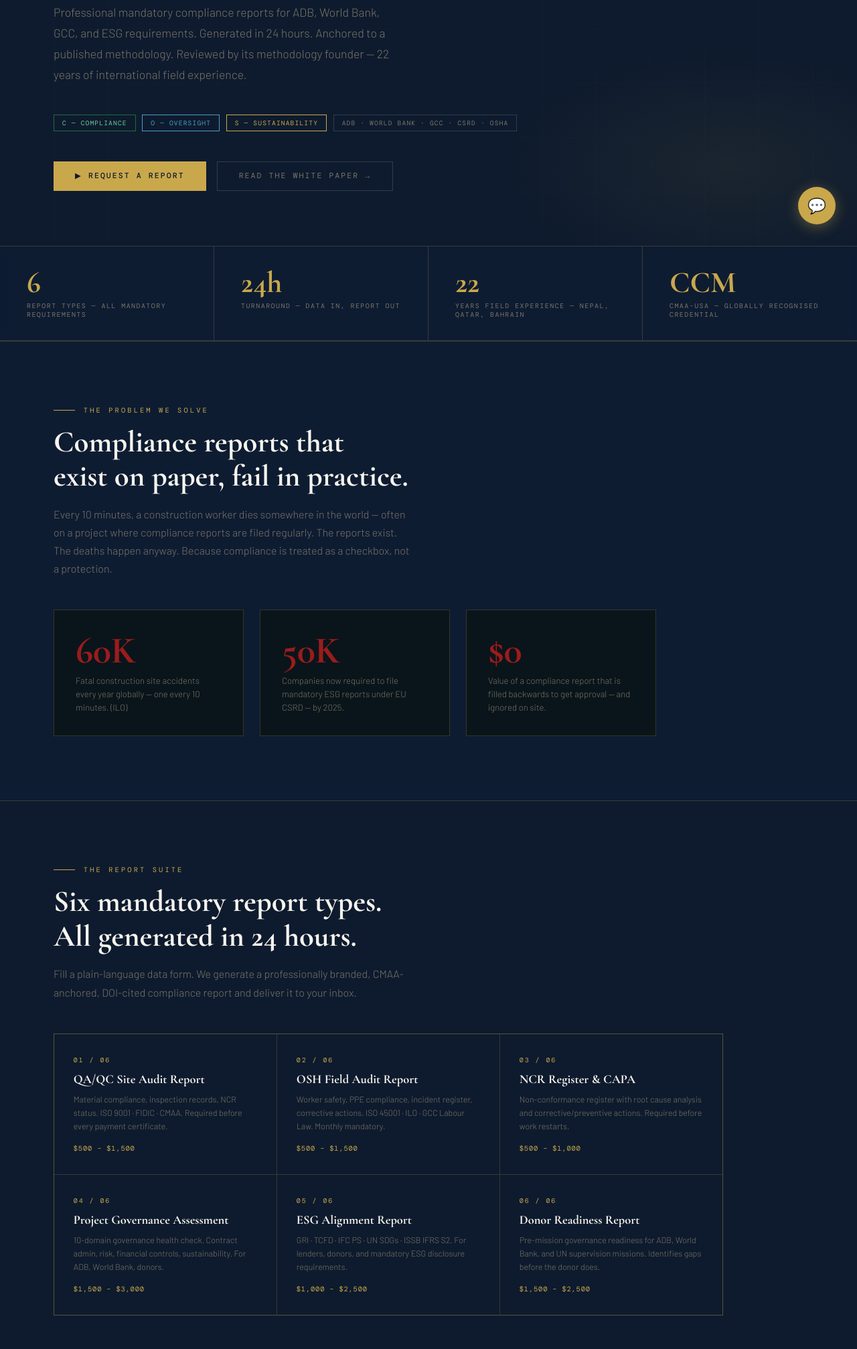
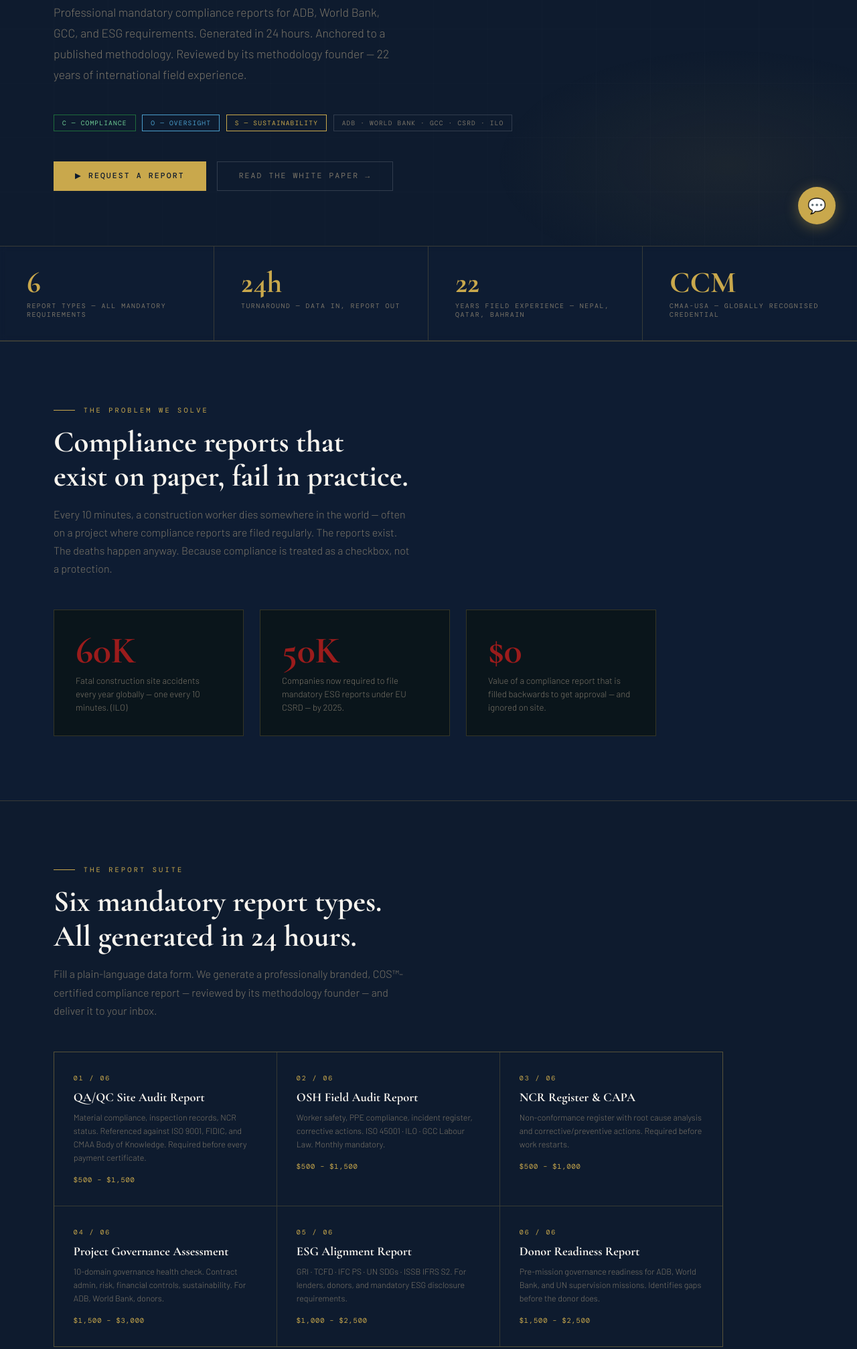
Before and after one commit to cmacademyconsulting/cos-report-generator, a plain HTML site: page index.html in a window 1280 px wide. Shown: the part 433-2447 px from the top of the page at 67% size. Drawn offline with nearby package versions, Linux system fonts and the light colour scheme; a web font is replaced by a local one.

Commit message:
Ethics V4 final: OSHA→ILO, CMAA-anchored removed, Submit to authority, CMAA Body of Knowledge

```diff
--- a/index.html
+++ b/index.html
@@ -339,7 +339,7 @@ footer {
     <span class="pill pill-c">C — Compliance</span>
     <span class="pill pill-o">O — Oversight</span>
     <span class="pill pill-s">S — Sustainability</span>
-    <span class="pill pill-x">ADB · World Bank · GCC · CSRD · OSHA</span>
+    <span class="pill pill-x">ADB · World Bank · GCC · CSRD · ILO</span>
   </div>
   <div class="hero-btns">
     <a href="#contact" class="btn btn-primary">▶ Request a Report</a>
@@ -392,12 +392,12 @@ footer {
 <section id="reports">
   <div class="section-eyebrow">The Report Suite</div>
   <h2>Six mandatory report types.<br>All generated in 24 hours.</h2>
-  <p class="section-sub">Fill a plain-language data form. We generate a professionally branded, CMAA-anchored, DOI-cited compliance report and deliver it to your inbox.</p>
+  <p class="section-sub">Fill a plain-language data form. We generate a professionally branded, COS™-certified compliance report — reviewed by its methodology founder — and deliver it to your inbox.</p>
   <div class="reports-grid">
     <div class="report-card">
       <div class="card-num">01 / 06</div>
       <div class="card-title">QA/QC Site Audit Report</div>
-      <div class="card-desc">Material compliance, inspection records, NCR status. ISO 9001 · FIDIC · CMAA. Required before every payment certificate.</div>
+      <div class="card-desc">Material compliance, inspection records, NCR status. Referenced against ISO 9001, FIDIC, and CMAA Body of Knowledge. Required before every payment certificate.</div>
       <div class="card-price">$500 – $1,500</div>
     </div>
     <div class="report-card">
@@ -465,8 +465,8 @@ footer {
     <div class="step">
       <div class="step-num">04</div>
       <div>
-        <div class="step-title">Receive your report. Submit. Get approved.</div>
-        <div class="step-desc">We email your branded report within 24 hours. You submit to your donor, authority, or client. Move forward.</div>
+        <div class="step-title">Receive your report. Submit to your authority.</div>
+        <div class="step-desc">We deliver your professionally branded DOCX and PDF report within 24 hours. You submit to your donor, regulator, or client. The report reflects your project's actual compliance status — accurately and completely.</div>
         <div class="step-time">Within 24 hours of receiving your data</div>
       </div>
     </div>
```
